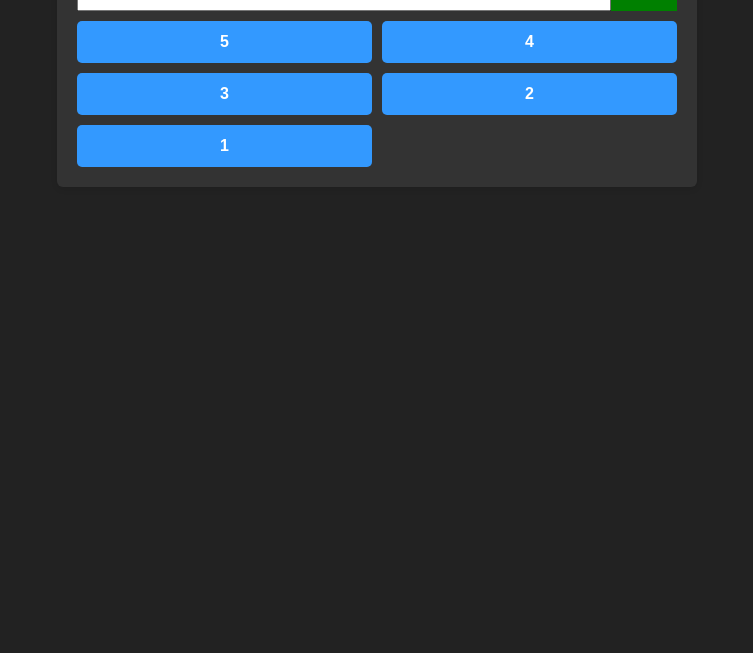
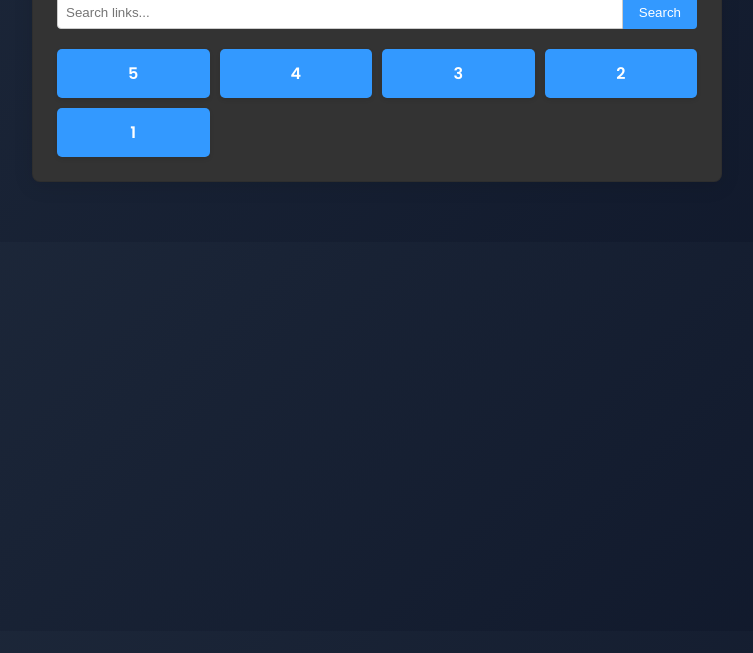
Before and after one commit to AbhiiToxic/dailyhantaii, a website: page index.html in a window 1280 px wide. Shown: the part 147-800 px from the top of the page, without its empty margins (263-1016 px from the left). Drawn offline with nearby package versions, Linux system fonts and the light colour scheme.

Commit message:
Enhance UI with modern styles

```diff
--- a/index.html
+++ b/index.html
@@ -5,7 +5,7 @@
   <meta name="viewport" content="width=device-width, initial-scale=1.0">
   <title>Link Directory</title>
   <link rel="stylesheet" href="/styles.css">
-  <link href="https://fonts.googleapis.com/css2?family=Playfair+Display&display=swap" rel="stylesheet">
+  <link href="https://fonts.googleapis.com/css2?family=Poppins:wght@400;600&display=swap" rel="stylesheet">
 </head>
 <body class="dark">
   <div class="container">
--- a/styles.css
+++ b/styles.css
@@ -1,5 +1,5 @@
 :root {
-  --bg: #f5f5f5;
+  --bg: linear-gradient(135deg, #f0f0f0, #d9d9d9);
   --text: #333;
   --container-bg: #fff;
   --button-bg: #0070f3;
@@ -9,13 +9,13 @@
 }
 
 body {
-  font-family: Arial, sans-serif;
+  font-family: 'Poppins', Arial, sans-serif;
   background: var(--bg);
   color: var(--text);
 }
 
 body.dark {
-  --bg: #222;
+  --bg: linear-gradient(135deg, #1e293b, #0f172a);
   --text: #f5f5f5;
   --container-bg: #333;
   --button-bg: #3399ff;
@@ -25,12 +25,13 @@ body.dark {
 }
 
 .container {
-  max-width: 600px;
-  margin: 50px auto;
-  padding: 20px;
+  max-width: 640px;
+  margin: 60px auto;
+  padding: 24px;
   background: var(--container-bg);
-  border-radius: 6px;
-  box-shadow: 0 2px 6px rgba(0,0,0,0.1);
+  border-radius: 8px;
+  border: 1px solid rgba(0, 0, 0, 0.1);
+  box-shadow: 0 4px 20px rgba(0, 0, 0, 0.1);
 }
 
 #top-bar {
@@ -48,8 +49,8 @@ body.dark {
 }
 
 .site-title {
-  font-family: 'Playfair Display', serif;
-  color: yellow;
+  font-family: 'Poppins', sans-serif;
+  color: #ffdd57;
   margin: 0;
 }
 
@@ -75,29 +76,40 @@ body.dark {
 .menu-item {
   color: var(--text);
   text-decoration: none;
-  padding: 4px 0;
+  padding: 6px 0;
+  font-weight: 600;
+  transition: color 0.2s;
+}
+
+.menu-item:hover {
+  color: var(--button-bg);
 }
 
 #search-form {
   display: flex;
-  margin-bottom: 10px;
+  margin-bottom: 20px;
 }
 
 #search-form input {
   flex: 1;
   padding: 8px;
+  border: 1px solid #ccc;
+  border-radius: 4px 0 0 4px;
 }
 
 #search-form button {
-  padding: 8px 12px;
-  background: green;
-  color: white;
+  padding: 8px 16px;
+  background: var(--button-bg);
+  color: #fff;
   border: none;
+  border-radius: 0 4px 4px 0;
+  cursor: pointer;
+  transition: background 0.2s ease-in-out;
 }
 
 #links-list {
   display: grid;
-  grid-template-columns: repeat(2, 1fr);
+  grid-template-columns: repeat(auto-fit, minmax(140px, 1fr));
   gap: 10px;
 }
 
@@ -110,10 +122,13 @@ body.dark {
   font-weight: bold;
   padding: 12px 0;
   text-align: center;
+  box-shadow: 0 2px 4px rgba(0, 0, 0, 0.1);
+  transition: background 0.2s ease-in-out, transform 0.1s;
 }
 
 .link-button:hover {
   background: var(--button-bg-hover);
+  transform: translateY(-2px);
 }
 
 #action-buttons {
@@ -133,8 +148,11 @@ body.dark {
   font-weight: bold;
   display: block;
   width: 100%;
+  box-shadow: 0 2px 4px rgba(0, 0, 0, 0.1);
+  transition: background 0.2s ease-in-out, transform 0.1s;
 }
 
 .action-btn:hover {
   background: var(--button-bg-hover);
+  transform: translateY(-2px);
 }
```
Also changed, not shown: view.html (+1 -1 lines).
